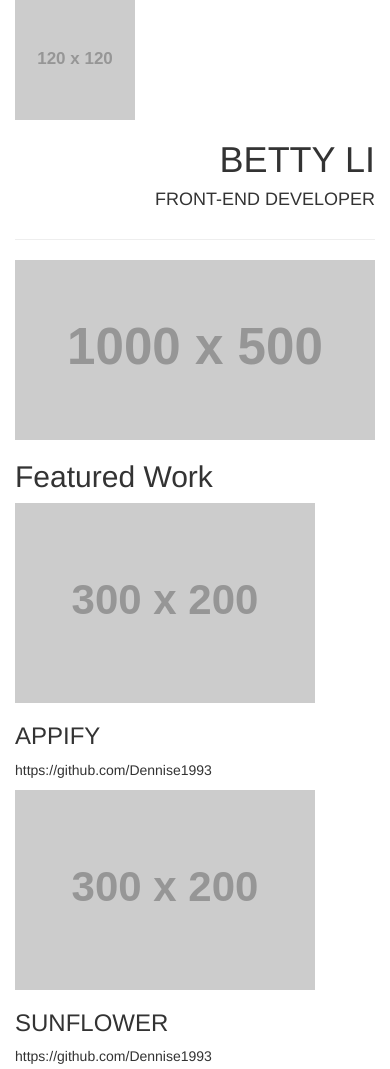
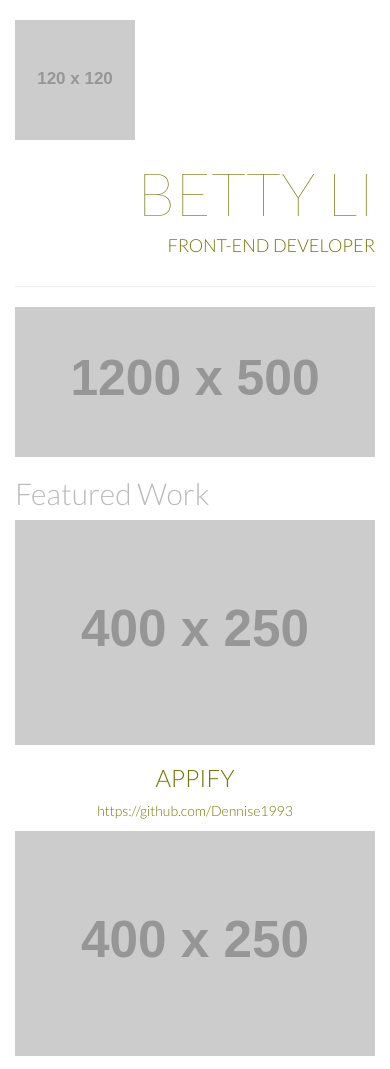
Before and after one commit to Dennise1993/portfolio-site, a plain HTML site: page index.html in a window 390 px wide. Shown: the top 1069 px of the page. Drawn offline with Linux system fonts and the light colour scheme; placeholder pictures from the web are drawn by us.

Commit message:
Add col-xs-.. to make sure it is responsible on mobile phone

```diff
--- a/css/main.css
+++ b/css/main.css
@@ -0,0 +1,21 @@
+body {
+	font-family: 'Lato', sans-serif;
+	color: #747704;
+	font-weight: 300;
+}
+
+.text-muted {
+	color: #BCBBBB;
+}
+
+.text-thin {
+	font-weight: 100;
+}
+
+.title-super {
+	font-size: 60px;
+}
+
+.title-logo {
+	margin-top: 20px;
+}
--- a/index.html
+++ b/index.html
@@ -4,49 +4,50 @@
 	<meta charset="utf-8">
 	<meta http-equiv="X-UA-Compatible" content="IE=edge">
 	<meta name="viewport" content="width=device-width,initial-scale=1">
-
 	<title>Betty's Portfolio</title>
+	<link href="https://fonts.googleapis.com/css?family=Lato:100,300" rel="stylesheet">
 	<link rel="stylesheet" type="text/css" href="css/bootstrap.css">
+	<link rel="stylesheet" type="text/css" href="css/main.css">
 </head>
 <body>
 	<div class="container">
-		<div class="row">
-			<div class="col-md-6"><img src="http://via.placeholder.com/120x120" alt="image" /></div>
-			<div class="col-md-6 text-right text-uppercase">
-				<h1>Betty Li</h1>
+		<header class="row">
+			<div class="col-sm-6 col-xs-12"><img class="title-logo" src="http://via.placeholder.com/120x120" alt="image" /></div>
+			<div class="col-sm-6 col-xs-12 text-right text-uppercase">
+				<h1 class="title-super text-thin">Betty Li</h1>
 				<h4>Front-end Developer</h4>
 			</div>
-		</div>
-		<div class="row">
-			<div class="col-md-12">
+		</header>
+		<section class="row">
+			<div class="col-sm-12 col-xs-12">
 				<hr>
 			</div>
-		</div>
-		<div class="row">
-			<div class="col-md-12"><img class="img-responsive" src="http://via.placeholder.com/1000x500" alt="image" /></div>
-		</div>
-		<div class="row">
-			<div class="col-md-12">
-				<h2>Featured Work</h2>
+		</section>
+		<section class="row">
+			<div class="col-sm-12 col-xs-12"><img class="img-responsive" src="http://via.placeholder.com/1200x500" alt="image" /></div>
+		</section>
+		<section class="row">
+			<div class="col-sm-12 col-xs-12">
+				<h2 class="text-muted">Featured Work</h2>
 			</div>
-		</div>
-		<div class="row">
-			<div class="col-md-4">
-				<img class="img-responsive" src="http://via.placeholder.com/300x200" alt="image">
+		</section>
+		<section class="row text-center">
+			<div class="col-sm-4 col-xs-12">
+				<img class="img-responsive" src="http://via.placeholder.com/400x250" alt="image">
 				<h3 class="text-uppercase">Appify</h3>
 				<p>https://github.com/Dennise1993</p>
 			</div>
-			<div class="col-md-4">
-				<img class="img-responsive" src="http://via.placeholder.com/300x200" alt="image">
+			<div class="col-sm-4 col-xs-12">
+				<img class="img-responsive" src="http://via.placeholder.com/400x250" alt="image">
 				<h3 class="text-uppercase">Sunflower</h3>
 				<p>https://github.com/Dennise1993</p>
 			</div>
-			<div class="col-md-4">
-				<img class="img-responsive" src="http://via.placeholder.com/300x200" alt="image">
+			<div class="col-sm-4 col-xs-12">
+				<img class="img-responsive" src="http://via.placeholder.com/400x250" alt="image">
 				<h3 class="text-uppercase">Sea</h3>
 				<p>https://github.com/Dennise1993</p>
 			</div>
-		</div>
+		</section>
 	</div>
 </body>
 </html>
```
